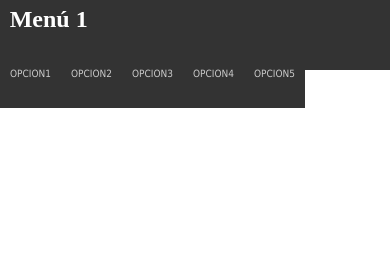
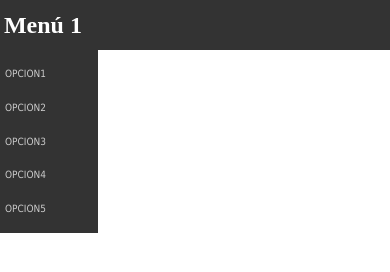
Before and after one commit to 00095417/menu, a plain HTML site: page index.html in a window 390 px wide. Drawn offline with Linux system fonts and the light colour scheme.

Commit message:
menu responsive

```diff
--- a/css/media.css
+++ b/css/media.css
@@ -1,12 +1,13 @@
 @media (max-width: 720px){
     .menu1{
         position: absolute;
-        top: 4em;
+        top: 50px;
         left: 0;
         width: 100%;
         height: 100vh;
     }
-    .menu1 ul li{
-        display: block;
+    .menu1 ul{
+        display: inline-grid;
+        grid-template-columns: 25%;
     }
 }
--- a/css/style.css
+++ b/css/style.css
@@ -5,7 +5,7 @@
 }
 header{
     width: 100%;
-    height: 70px;
+    height: 50px;
     background-color: #333;
     color: #fff;
     position: fixed;
@@ -22,7 +22,7 @@ header .container{
 }
 h2{
     float: left;
-    padding: 1.5%;
+    padding: 12px 0;
 }
 .menu1{
     position: absolute;
@@ -85,7 +85,7 @@ h2{
     border: 1px solid #0082e7;
     border-top: 0 none;
     line-height: 150%;
-    padding: 16px 20px;
+    padding: 10px 10px;
 }
 .menu1 a{
     display: block;
@@ -93,7 +93,7 @@ h2{
     text-decoration: none;
     background: #333;
     color: #CBCBCB;
-    padding: 1em;
+    padding: 0 5px;
 }
 .menu1>ul{
     *display: inline-block;
```
